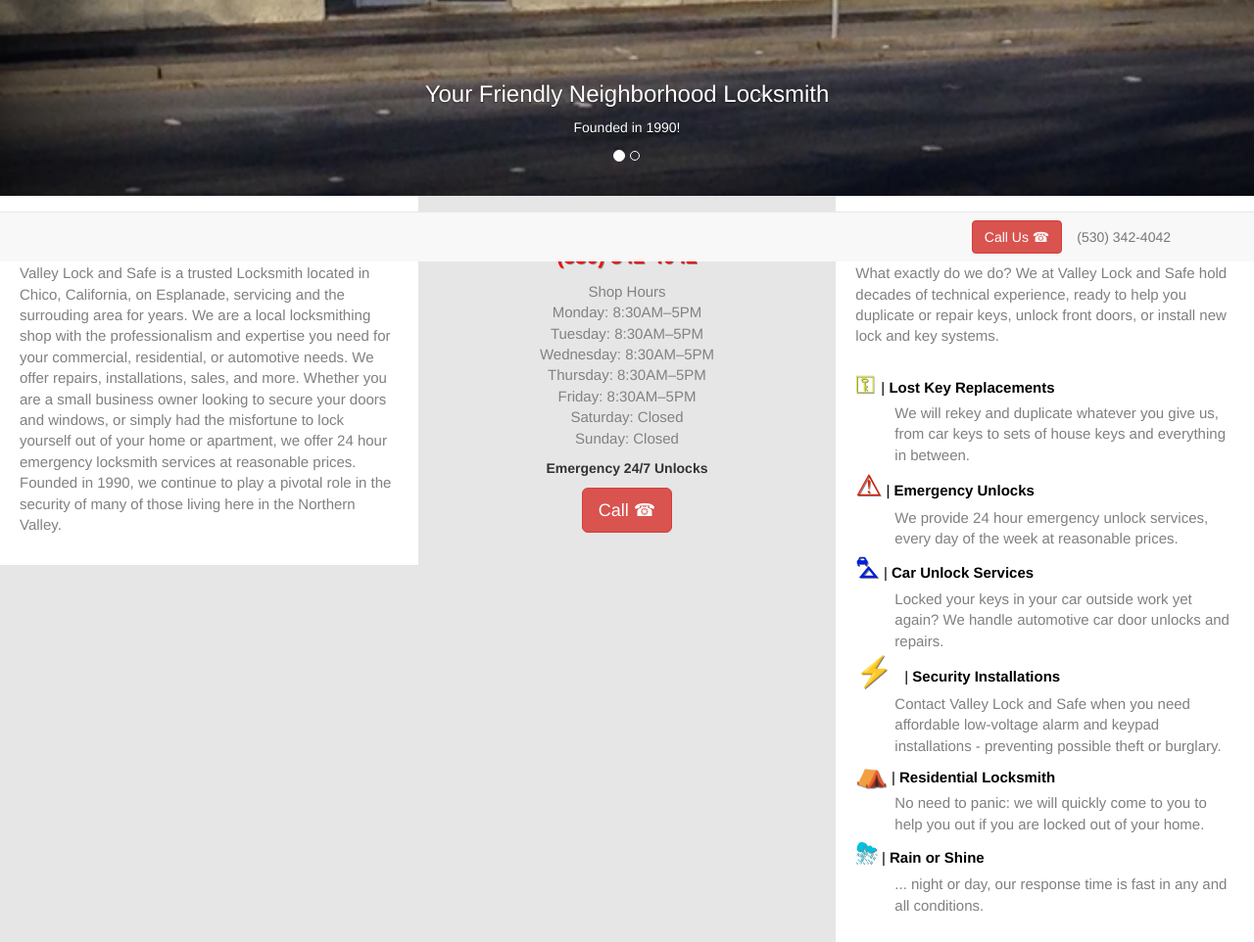
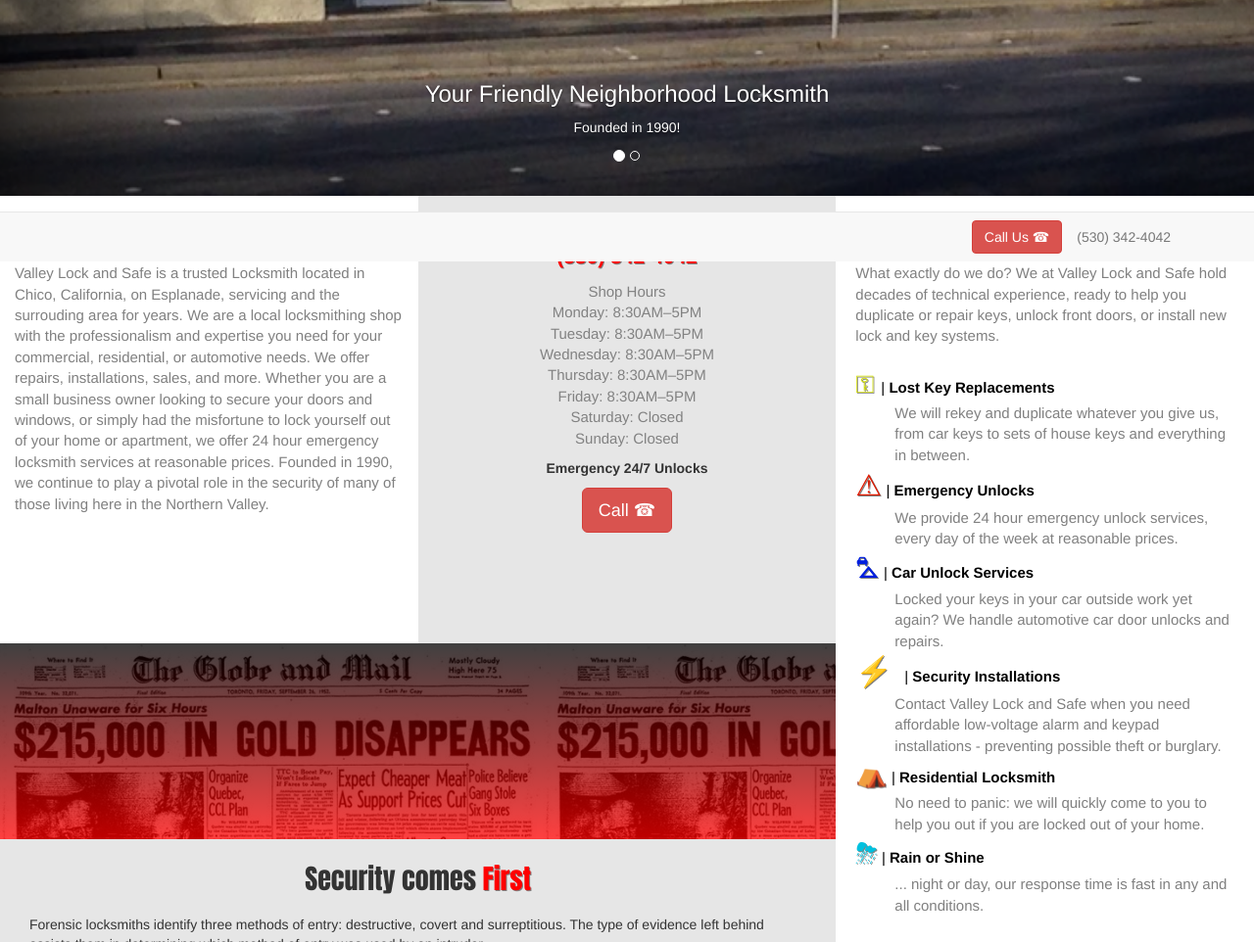
Before and after one commit to AlexElson/Locksmith, a Django app: page / in a window 1280 px wide. Shown: the part 533-1495 px from the top of the page at 98% size. Run offline with Django 3.2, Linux system fonts and the light colour scheme; some libraries are stand-ins or nearby versions.

Commit message:
Added rows to grid.

```diff
--- a/ValleyKey/templates/home.html
+++ b/ValleyKey/templates/home.html
@@ -79,10 +79,14 @@
 
 <div class="container-fluid">
   <div class="row">
-    <div class="col-sm-4" style="background-color:white;">
+    <div class="col-sm-8">
+
+      <div class="row">
+        <div class="col-sm-6" style="background-color:white;">
           <!-- <center><img src = {% static "key.png" %}><br></center><br>-->
+          <br>
           <b><center><span style="font-size:200%" class="impact"> We are <span style="color:red; ; text-shadow: 1px 1px gray;">Trusted </b></center></span>
-      <p style="color:grey; font-size:15px;"> <br>
+          <p style="color:grey; font-size:15px; min-height:400px;"> <br>
           Valley Lock and Safe is a trusted Locksmith
           located in Chico, California, on Esplanade, servicing  and
           the surrouding area for years. We are a local locksmithing
@@ -96,8 +100,9 @@
           we continue to play a pivotal role in the security of many
           of those living here in the Northern Valley. </p>
         </div>
-    <div class="col-sm-4" style="background-color:#E6E6E6; text-align:center;">
+        <div class="col-sm-6" style="background-color:#E6E6E6; text-align:center;">
           <!-- <center><img src = {% static "phone.png" %}><br></center><br> -->
+          <br>
           <b><center><span style="font-size:200%" class="impact"> Call <span style="color:red; text-shadow: 1px 1px gray;"> Now </b></center></span>
           <p style="color:red; font-size: 150%; text-shadow: 1px 1px gray;"> <b> (530) 342-4042 </b> <br> </p>
           <p style="color:#828282;font-size: 15px;">
@@ -113,8 +118,33 @@
           <center>
           <button type="button" class="btn btn-danger btn-lg">Call &#x260E;</button>
           </center>
+          <br>
         </div>
-    <div class="col-sm-4" style="background-color:white;">
+      </div>
+
+      <div class="row no-gutters">
+
+          <div class="col" style="min-height:200px; background-image:linear-gradient(
+              rgba(0, 0, 0, 0.75),
+              rgba(255, 0, 0, 0.75)
+            ), url({% static "newspaper1.jpg" %});
+            background-size: 65% auto;
+            background-attachment:fixed; background-color:#E6E6E6; text-align:left; padding:30px;">
+          </div>
+
+          <div class="w-100"></div>
+
+          <div class="col" style="padding:30px">
+            <b><center><span style="font-size:200%" class="impact"> Security comes <span style="color:red; ; text-shadow: 1px 1px gray;"> First </b></center></span>
+            <br>
+            Forensic locksmiths identify three methods of entry: destructive, covert and surreptitious. The type of evidence left behind assists them in determining which method of entry was used by an intruder.
+          </div>
+
+      </div>
+
+    </div>
+
+    <div class="col-sm-4" style="background-color:white; min-height:820px">
       <!-- <center><img src = {% static "lock.png" %}><br></center><br> -->
       <b><center><span style="font-size:200%" class="impact"> Our <span style="color:red; text-shadow: 1px 1px gray;"> Services </b></center></span>
       <p style="color:grey;  font-size:15px;"><br>
@@ -222,13 +252,16 @@
 
 <div class="navbar navbar-default navbar-bottom" style="background-color:#363636; border: none;">
   <div class="container">
+    <div class="row">
+      <div class="col-sm-6">
+
         <p style="color:white;">
           <br><br><br>
 
           <span style="font-size:28px; color:red;" class="impact"> Contact Us: </span> <br><br>
 
           Valley Lock and Safe<br>
-      1929 Esplanade,<br>
+          1929 Esplanade<br>
           Chico, CA 95926 <br>
           <b>Telephone:</b> (530) 342-4042 <br>
           Fax: (530) 892-0923 <br> <br>
@@ -241,6 +274,23 @@
 
           <br><br><br><br><br>
         </p>
+
+      </div>
+      <div class="col-sm-6">
+          <br><br><br>
+          <center>
+          <span style="color:white;"><i> "Valley Lock and Key has always been there when I needed them most."</i> - <span style="color:gray"> Haifaa A. </span>
+          <br><br>
+          <span style="color:white;"><i> "I give these guys my seal of approval. They've always been there for me and my business."</i> - <span style="color:gray"> Stan B. </span>
+          <br><br>
+          <span style="color:white;"><i> "Thank you so much for your quick response time. I locked my keys inside and it was near midnight!"</i> - <span style="color:gray"> Anonymous Message </span>
+
+          <br><br>
+          <img src = {% static "email_icon.png" %}>
+          <img src = {% static "facebook_icon.png" %}>
+          <img src = {% static "cross_keys.png" %}>
+          </center>
+      </div>
   </div>
 </div>
 
```
Also changed, not shown: ValleyKey/static/cross_keys.png (added), ValleyKey/static/email_icon.png (added), ValleyKey/static/facebook_icon.png (added), ValleyKey/static/newspaper1.jpg (added). Lines whose indentation alone changed are shown as unchanged.
